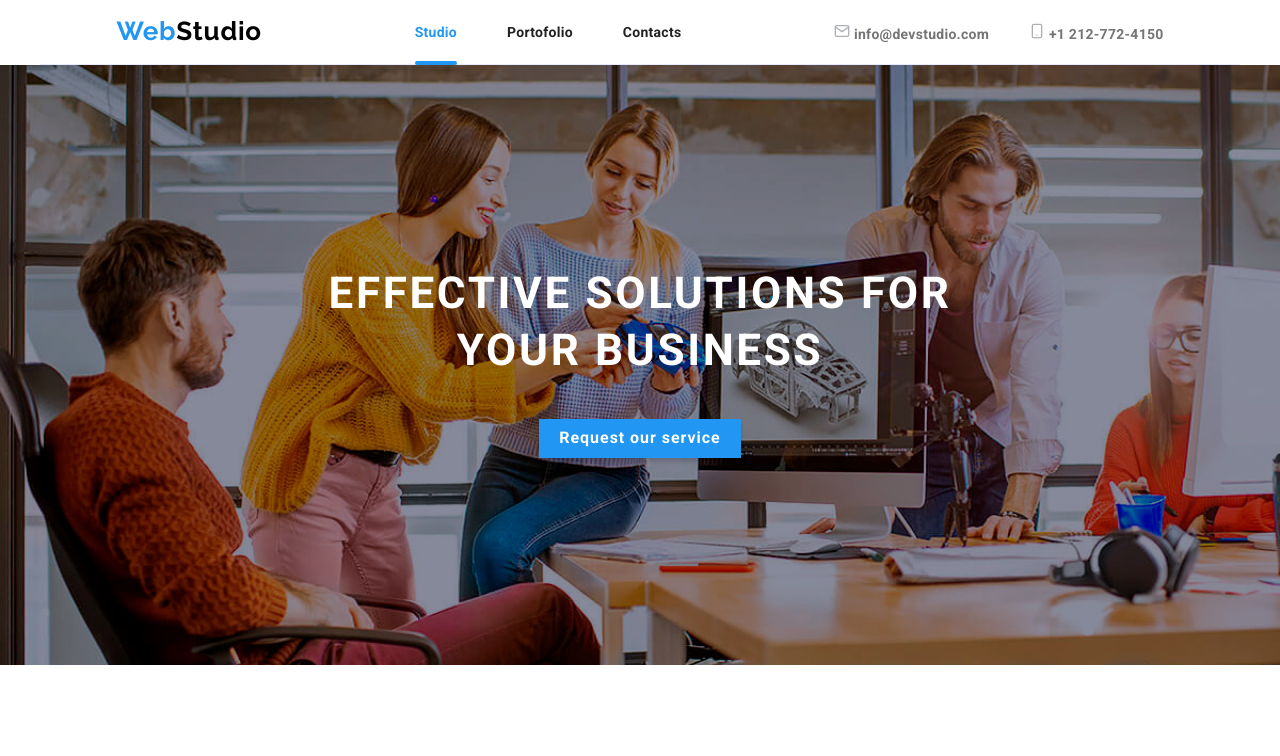
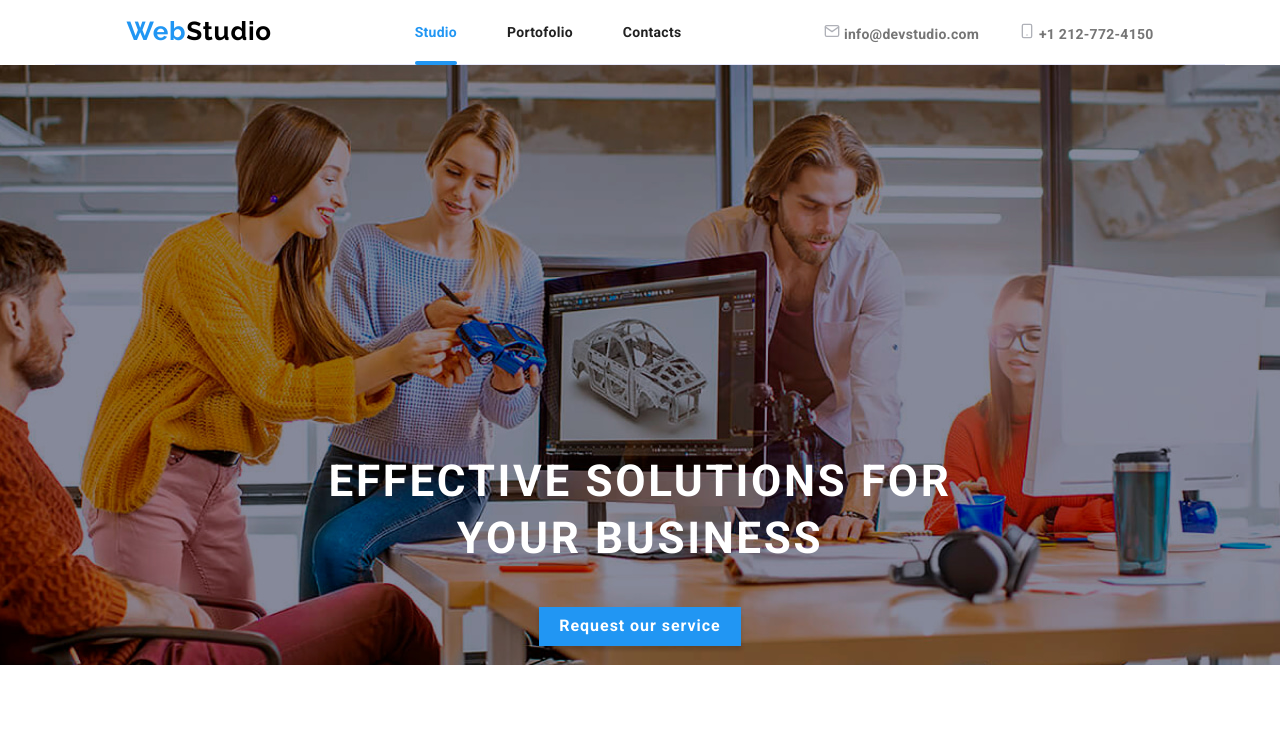
Before and after one commit to RoxanaLarisssa/goit-markup-hw-06, a plain HTML site: page index.html in a window 1280 px wide. Shown: the top 756 px of the page. Drawn offline with nearby package versions, Linux system fonts and the light colour scheme.

Commit message:
modal.css

```diff
--- a/css/styles.css
+++ b/css/styles.css
@@ -14,7 +14,7 @@
   --transition: 250ms cubic-bezier(0.4, 0, 0.2, 1);
 
 }
-
+p,
 h1,
 h2,
 h3,
@@ -38,10 +38,11 @@ ul {
 button {
   border: none;
   font-family: inherit;
-  cursor: pointer;}
-  .container {
+  cursor: pointer;
+}
+.container {
     width: 100%;
-    max-width: 1230px;
+    max-width: 1200px;
     padding: 0 15px;
     margin: 0 auto;
 }
@@ -160,11 +161,16 @@ a {
 
 /*---------------------HERO----------------------***/
 .hero {
+  max-width: 1440px;
   height: 600px;
-  display: flex;
-  flex-direction: column;
+  margin-right: auto;
+  margin-left: auto;
+  padding: 188px 0;
   align-items: center;
   background: url(../images/background-img.jpg) #C4C4C4;
+  background-repeat: no-repeat;
+  background-position: center;
+  background-size: cover;
 }
 .hero-title {
   color: #fff;
@@ -507,7 +513,6 @@ text-transform: uppercase;
 
 }
 .footer-form-btn {
-  min-width: 200px;
   font-family: var(--text-font-family);
   font-size: 16px;
   font-weight: 700;
```
Also changed, not shown: portofolio.html (+9 -3 lines).
